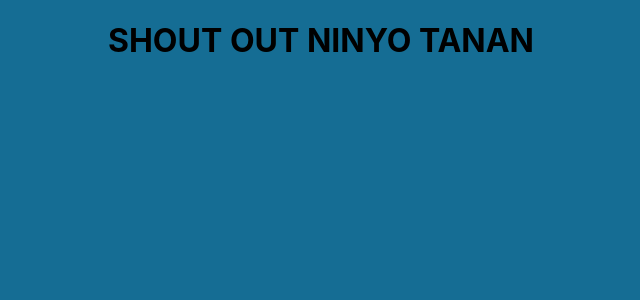
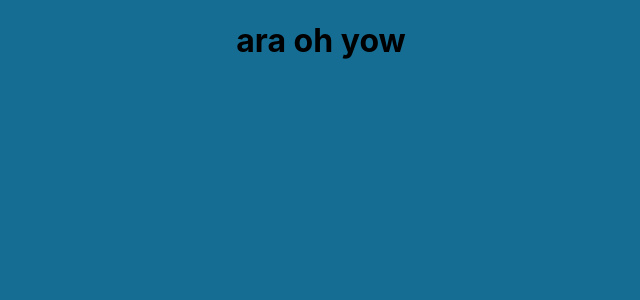
Before and after one commit to charamirez05/G5-DistributorSystem, a React (Create React App) app in the folder Client/distributorsystem/: page / in a window 1280 px wide. Shown: the top 300 px of the page, without its empty margins (319-959 px from the left). Built offline with nearby package versions, Linux system fonts and the light colour scheme.

Commit message:
kani ok na?

```diff
--- a/Client/distributorsystem/src/Components/Dashboard/DashboardScreen.tsx
+++ b/Client/distributorsystem/src/Components/Dashboard/DashboardScreen.tsx
@@ -1,7 +1,8 @@
 export default function dashboard(){
     return( <div>
 
-            <h1> SHOUT OUT NINYO TANAN  </h1>
+            <h1> ara
+                oh yow </h1>
 
     </div>
 )
```
